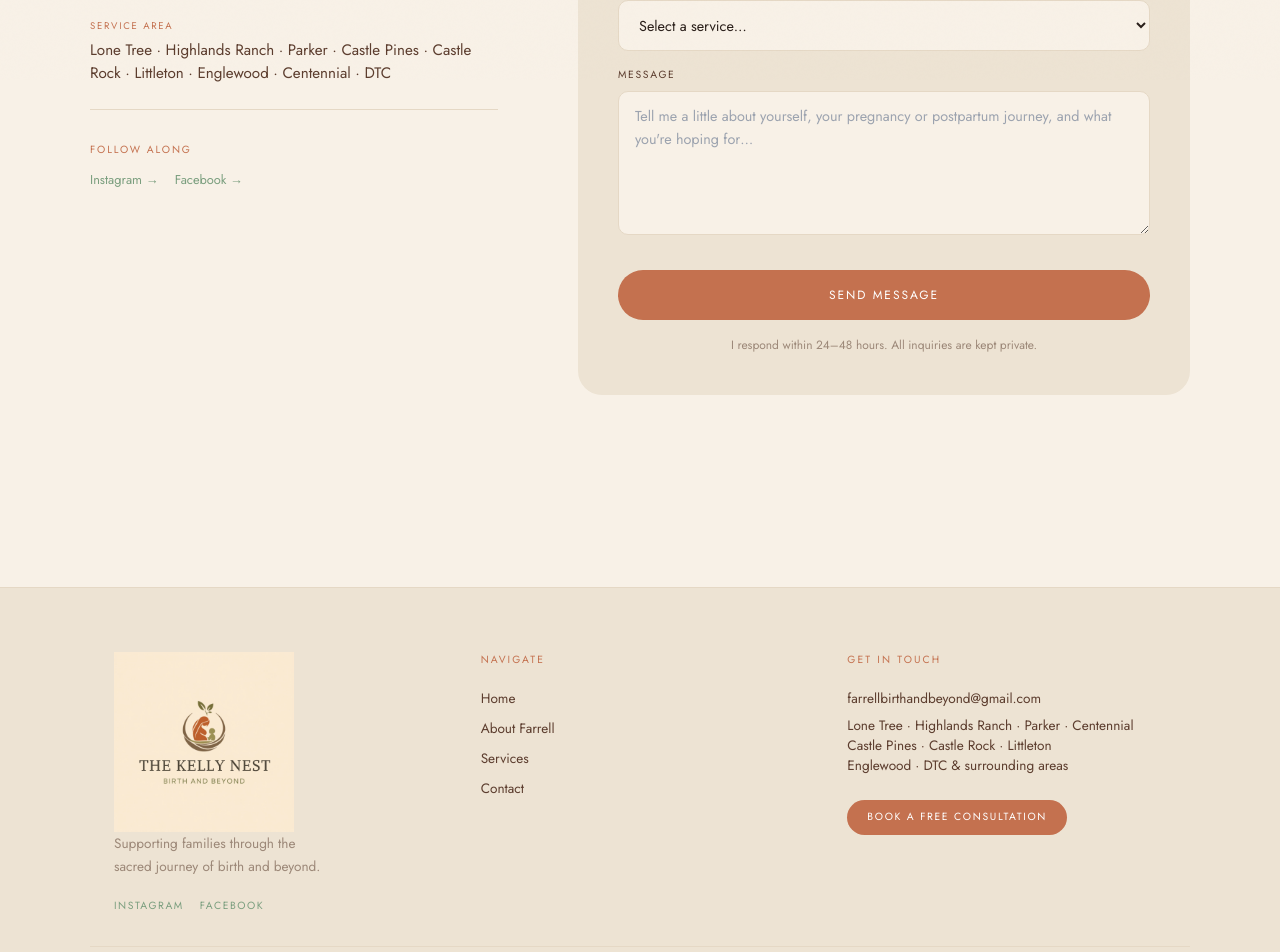
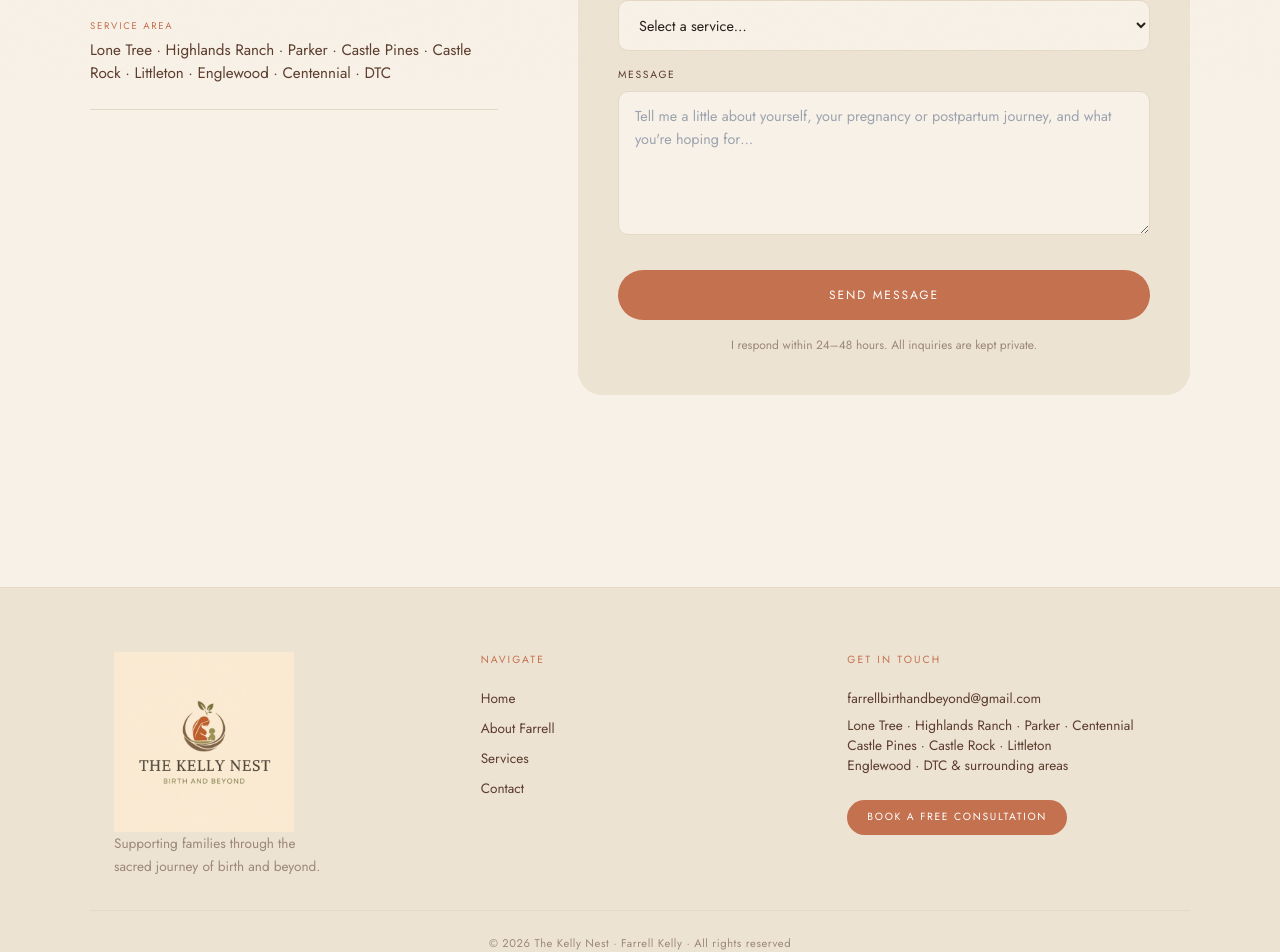
Before and after one commit to farrellbirthandbeyond/the-kelly-nest, a Next.js app: page /contact in a window 1280 px wide. Shown: the part 720-1672 px from the top of the page. Built offline with nearby package versions, Linux system fonts and the light colour scheme.

Commit message:
Remove social media links from footer and contact page

```diff
--- a/app/contact/page.js
+++ b/app/contact/page.js
@@ -85,13 +85,7 @@ export default function Contact() {
               </div>
             ))}
 
-            <div style={{ marginTop: '2rem' }}>
-              <p style={{ fontFamily: 'var(--font-jost)', fontSize: '0.65rem', letterSpacing: '0.18em', textTransform: 'uppercase', color: 'var(--terracotta)', marginBottom: '0.75rem' }}>Follow Along</p>
-              <div style={{ display: 'flex', gap: '1rem' }}>
-                <a href="#" style={{ fontFamily: 'var(--font-jost)', fontSize: '0.8rem', color: 'var(--sage)', textDecoration: 'none' }}>Instagram →</a>
-                <a href="#" style={{ fontFamily: 'var(--font-jost)', fontSize: '0.8rem', color: 'var(--sage)', textDecoration: 'none' }}>Facebook →</a>
-              </div>
-            </div>
+
           </div>
 
           {/* Right: Form */}
--- a/components/Footer.js
+++ b/components/Footer.js
@@ -12,10 +12,7 @@ export default function Footer() {
           <p style={{ fontFamily: 'var(--font-jost)', fontSize: '0.85rem', lineHeight: 1.7, color: 'var(--stone)', maxWidth: '220px' }}>
             Supporting families through the sacred journey of birth and beyond.
           </p>
-          <div style={{ display: 'flex', gap: '1rem', marginTop: '1.25rem' }}>
-            <a href="#" style={{ fontFamily: 'var(--font-jost)', fontSize: '0.65rem', letterSpacing: '0.15em', textTransform: 'uppercase', color: 'var(--sage)', textDecoration: 'none' }}>Instagram</a>
-            <a href="#" style={{ fontFamily: 'var(--font-jost)', fontSize: '0.65rem', letterSpacing: '0.15em', textTransform: 'uppercase', color: 'var(--sage)', textDecoration: 'none' }}>Facebook</a>
-          </div>
+
         </div>
 
         {/* Navigation */}
```
